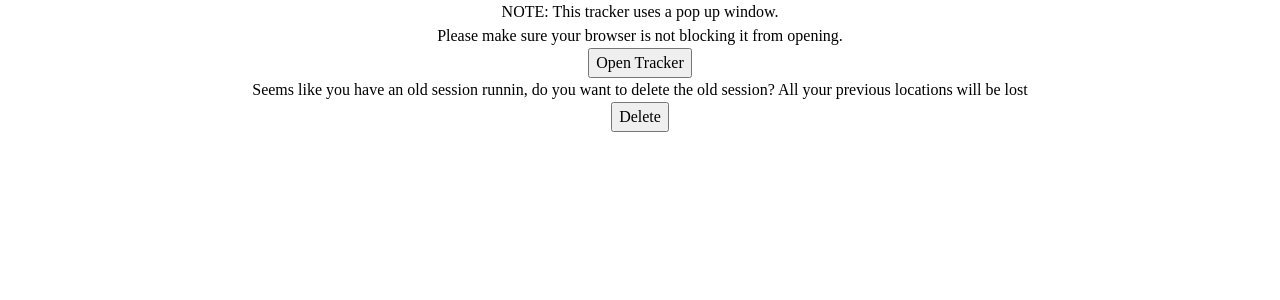
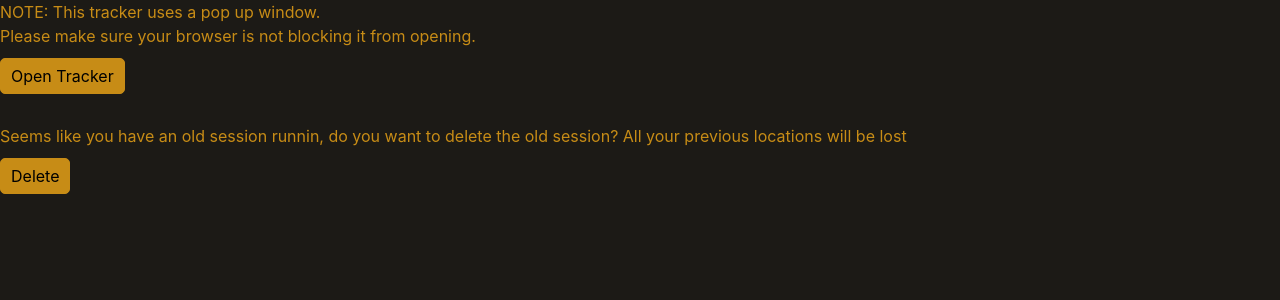
Before and after one commit to liz-ete/randomized-entrance-tracker, a React (Create React App) app: page / in a window 1280 px wide. Shown: the top 300 px of the page. Built offline with nearby package versions, Linux system fonts and the light colour scheme.

Commit message:
Fix styles

```diff
--- a/src/App.css
+++ b/src/App.css
@@ -1,38 +1,20 @@
-.App {
-  text-align: center;
+.app {
+  padding: 100px;
 }
-
-.App-logo {
-  height: 40vmin;
-  pointer-events: none;
+button {
+  border: 1px solid #c78c16;
+  border-radius: 5px;
+  background-color: #c78c16;
+  margin: 10px 0px 30px;
+  cursor: pointer;
+  padding: 5px 10px;
 }
-
-@media (prefers-reduced-motion: no-preference) {
-  .App-logo {
-    animation: App-logo-spin infinite 20s linear;
-  }
+button:hover {
+  background-color: #8a6721;
+  border-color: #8a6721;
 }
-
-.App-header {
-  background-color: #282c34;
-  min-height: 100vh;
-  display: flex;
-  flex-direction: column;
-  align-items: center;
-  justify-content: center;
-  font-size: calc(10px + 2vmin);
-  color: white;
+a,
+a:visited,
+a:active {
+  color: #c78c16;
 }
-
-.App-link {
-  color: #61dafb;
-}
-
-@keyframes App-logo-spin {
-  from {
-    transform: rotate(0deg);
-  }
-  to {
-    transform: rotate(360deg);
-  }
-}
--- a/src/Components/ModalMenu/ModalMenu.css
+++ b/src/Components/ModalMenu/ModalMenu.css
@@ -1,5 +1,5 @@
 .wrapper {
-  width: 524px;
+  width: 519px;
   height: 300px;
   background-color: rgba(0, 0, 0, 0.925);
   position: absolute;
--- a/src/Components/Tracker/Tracker.css
+++ b/src/Components/Tracker/Tracker.css
@@ -1,14 +1,8 @@
 .warp {
   position: absolute;
   width: 32px;
-  bottom: 0;
-  right: 0;
-}
-.container {
-  display: flex;
-  align-items: center;
-  justify-content: center;
-  background-color: rgb(0, 0, 0);
+  top: 487px;
+  left: 487px;
 }
 .loader {
   position: absolute;
--- a/src/index.css
+++ b/src/index.css
@@ -1,16 +1,18 @@
-/* body {
+body {
   margin: 0;
   font-family: -apple-system, BlinkMacSystemFont, 'Segoe UI', 'Roboto', 'Oxygen',
     'Ubuntu', 'Cantarell', 'Fira Sans', 'Droid Sans', 'Helvetica Neue',
     sans-serif;
   -webkit-font-smoothing: antialiased;
   -moz-osx-font-smoothing: grayscale;
+  background-color: #1c1a16;
+  color: #c78c16;
 }
 
 code {
   font-family: source-code-pro, Menlo, Monaco, Consolas, 'Courier New',
     monospace;
-} */
+}
 
 /*
   1. Use a more-intuitive box-sizing model.
@@ -42,7 +44,6 @@ body {
 img,
 picture,
 video,
-canvas,
 svg {
   display: block;
   max-width: 100%;
```
